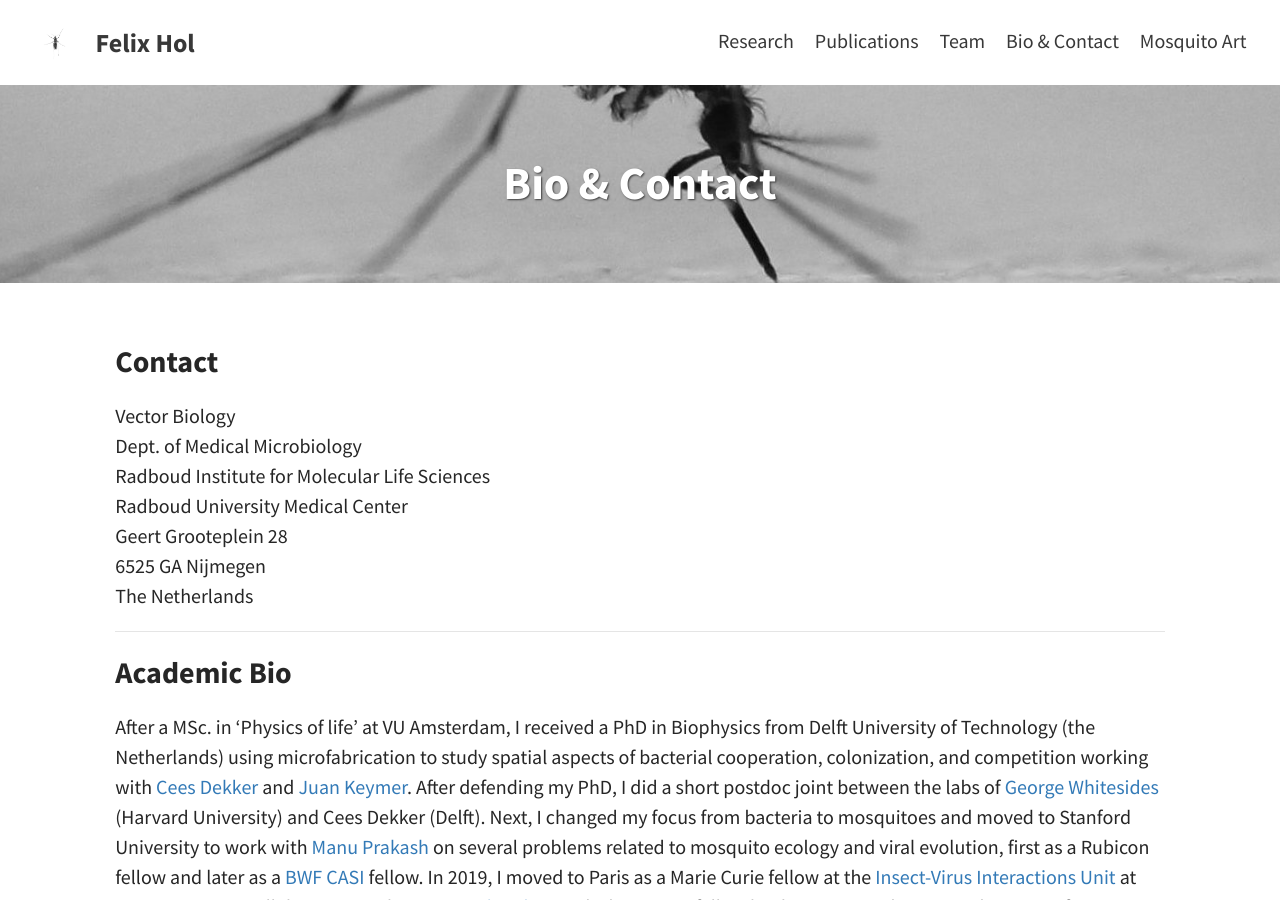
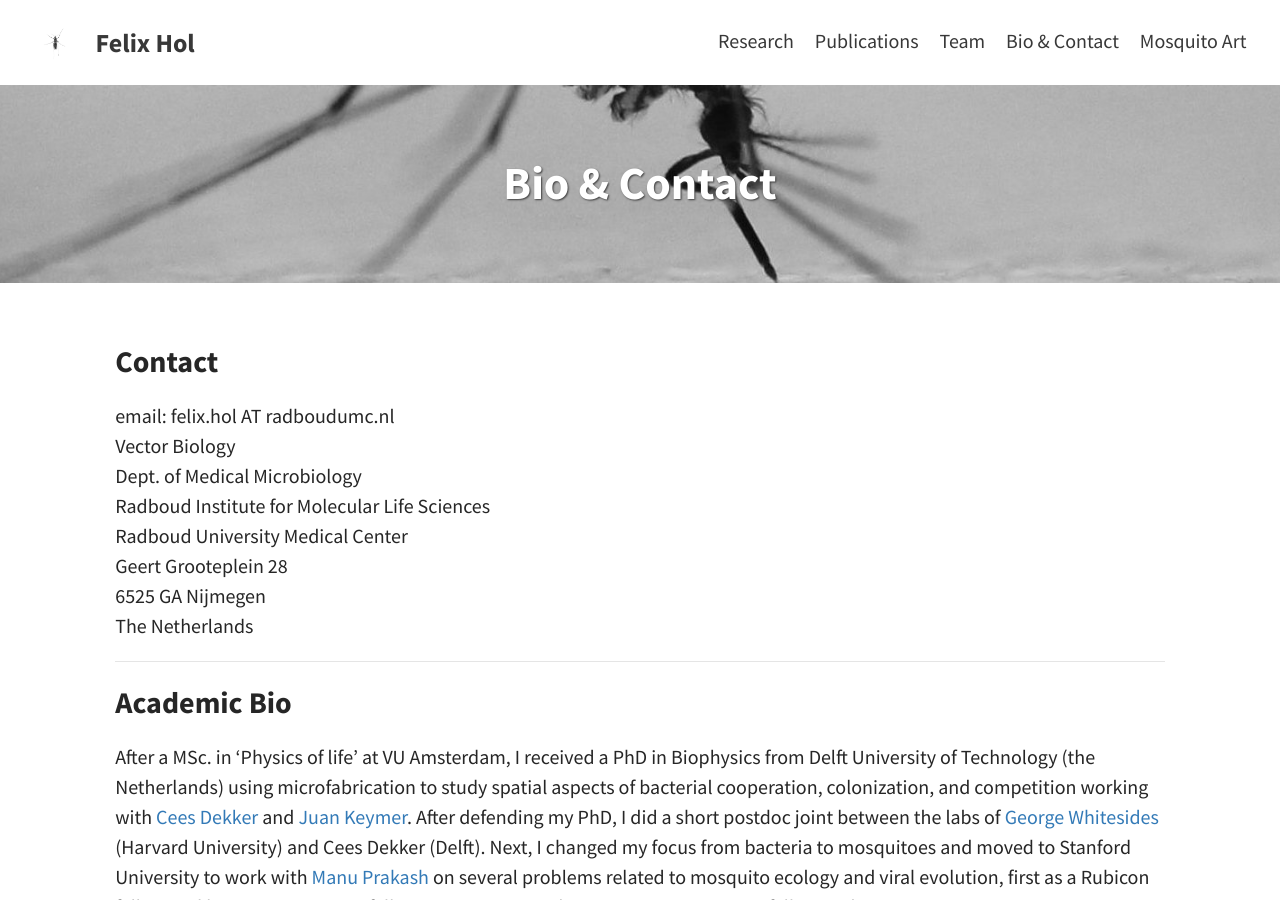
Before and after one commit to felixhol/felixhol.github.io, a Jekyll site: the page built from pages/04Bio.md, in a window 1280 px wide and 900 px high. Built offline with Jekyll 4.4.1, drawn with Linux system fonts in a browser that asks for light colours.

Commit message:
update contact

```diff
--- a/pages/04Bio.md
+++ b/pages/04Bio.md
@@ -8,6 +8,7 @@ tags:
 
 ### Contact
 
+email: felix.hol AT radboudumc.nl   <br/>
 Vector Biology  <br/>
 Dept. of Medical Microbiology <br/>
 Radboud Institute for Molecular Life Sciences  <br/>
```
